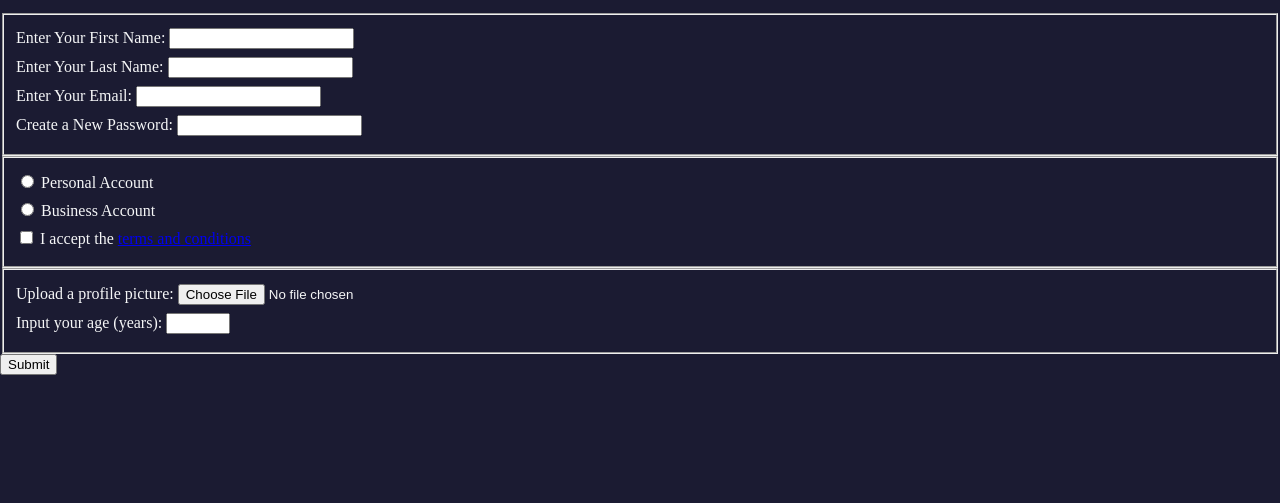
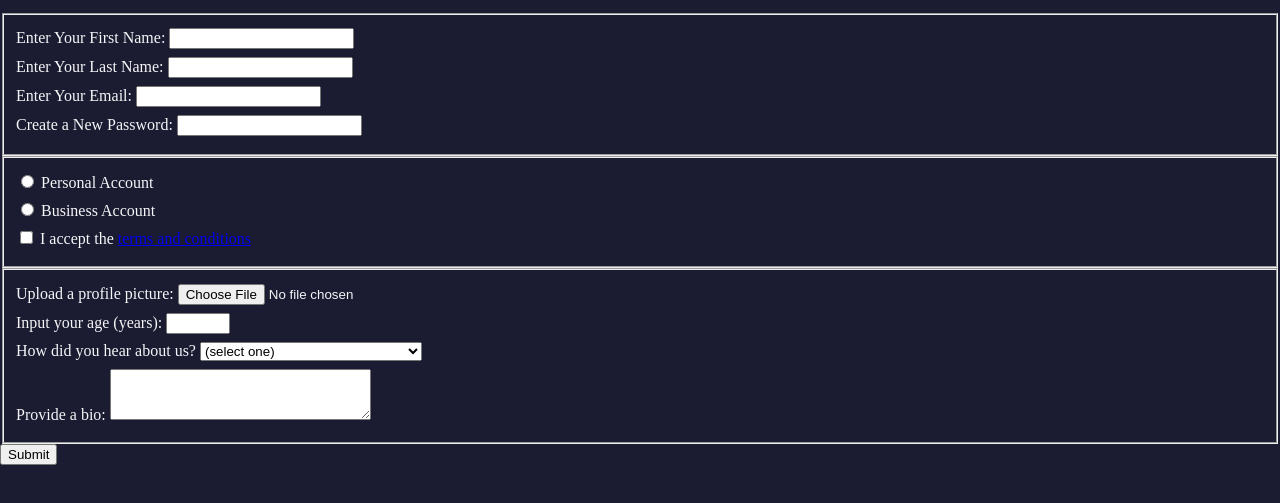
Before and after one commit to Mjjllolis/Registration-Form, a plain HTML site: page index.html in a window 1280 px wide. Shown: the part 101-604 px from the top of the page. Drawn offline with Linux system fonts and the light colour scheme.

Commit message:
Update index.html

```diff
--- a/index.html
+++ b/index.html
@@ -25,7 +25,18 @@
         <label>Upload a profile picture: <input type="file" /></label>
         <label>Input your age (years): <input type="number" min="13" max="120" />
 			  </label>
-
+        <label>How did you hear about us?
+          <select>
+            <option value="">(select one)</option>
+            <option value="1">freeCodeCamp News</option>
+            <option value="2">freeCodeCamp YouTube Channel</option>
+            <option value="3">freeCodeCamp Forum</option>
+            <option value="4">Other</option>
+          </select>
+        </label>
+        <label>Provide a bio:
+				  <textarea rows="3" cols="30"></textarea>
+			  </label>
       </fieldset>
       <input type="submit" value="Submit" />
     </form>
```
